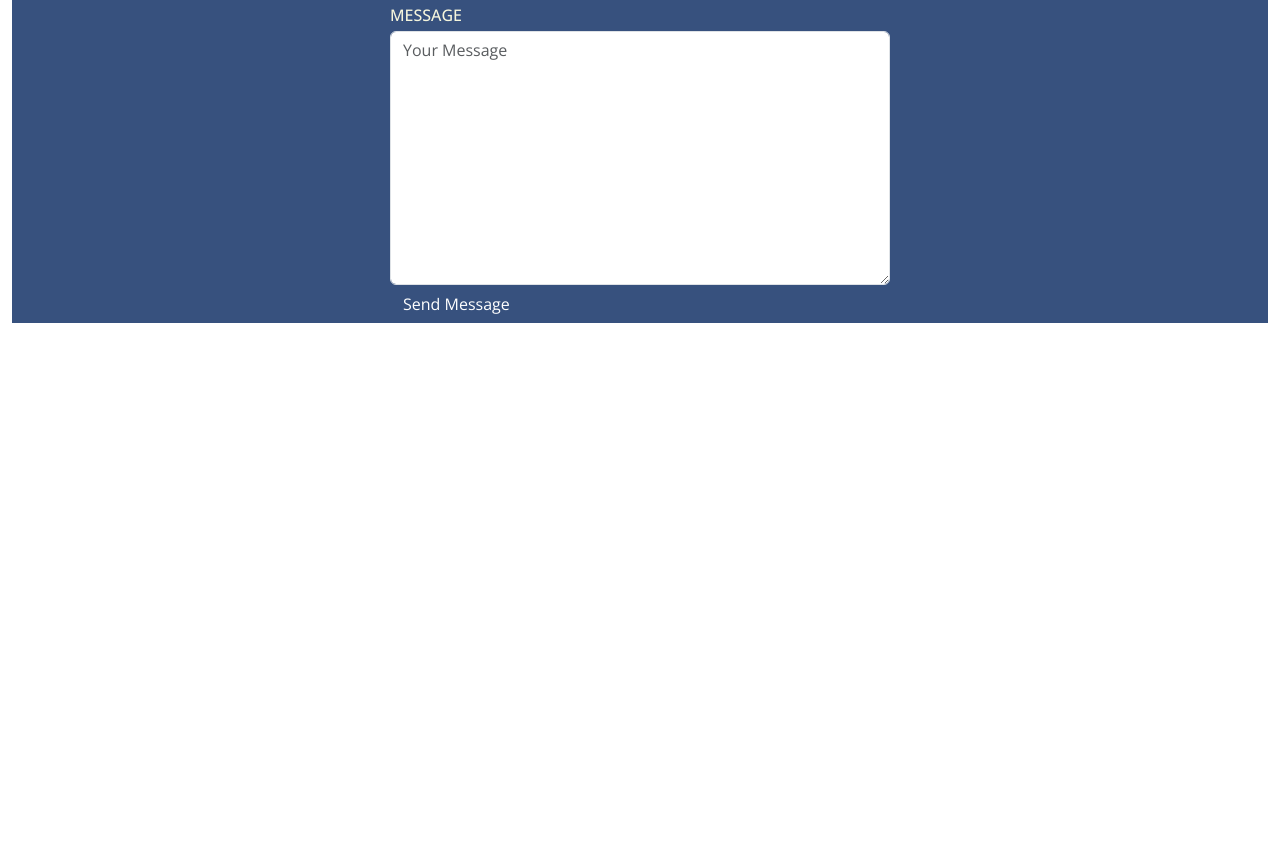
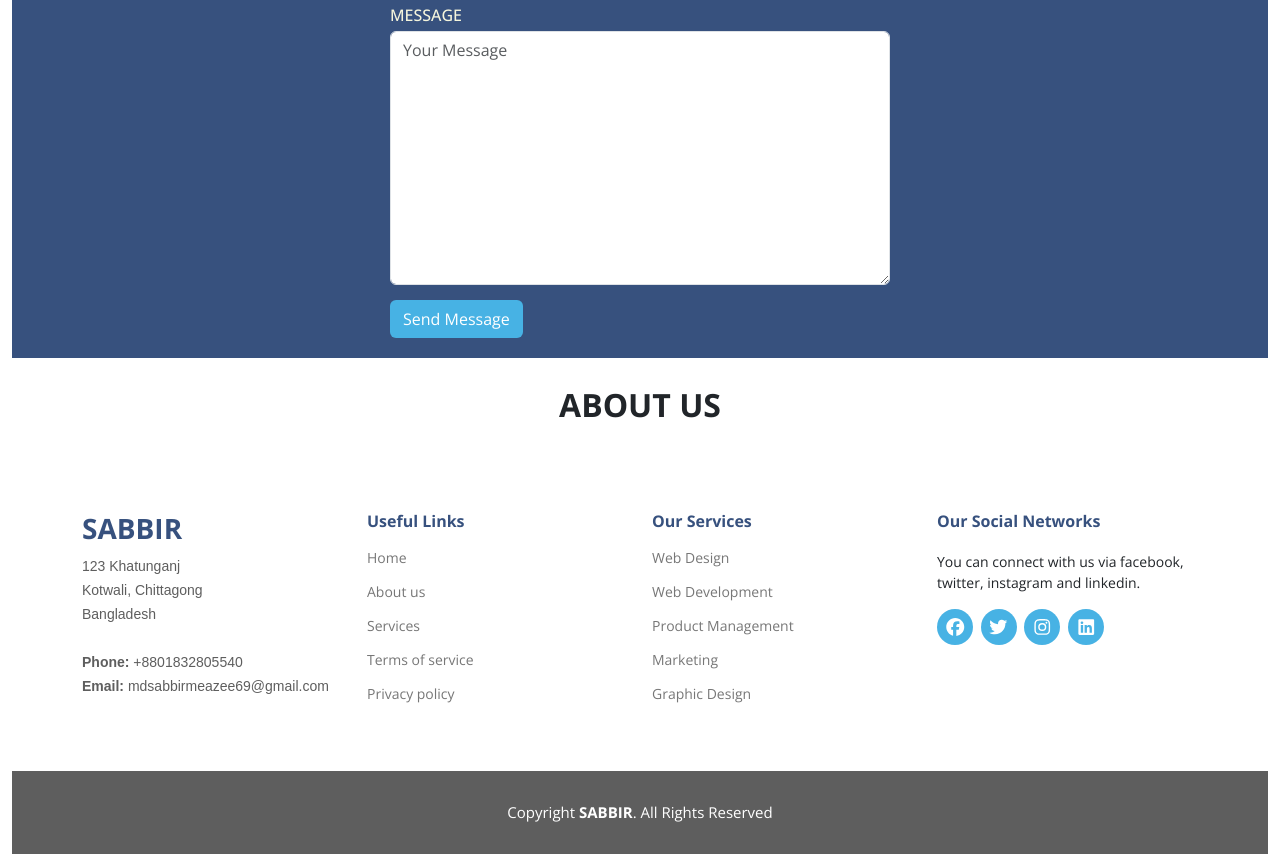
Before and after one commit to SabbirMeazee/Portfolio_IIUC, a plain HTML site: page index.html in a window 1280 px wide. Shown: the part 1797-2651 px from the top of the page. Before the commit the page ends 2120 px from the top, so only its background shows below. Drawn offline with nearby package versions, Linux system fonts and the light colour scheme.

Commit message:
footer added

```diff
--- a/index.html
+++ b/index.html
@@ -34,38 +34,35 @@
                             <a class="nav-link active" aria-current="page" href="#">Home</a>
                         </li>
                         <li class="nav-item">
-                            <a class="nav-link" href="#">Portfolio</a>
+                            <a class="nav-link" href="#banner">Portfolio</a>
                         </li>
                         <li class="nav-item">
-                            <a class="nav-link" href="#">My Team</a>
+                            <a class="nav-link" href="#team">My Team</a>
                         </li>
                         <li class="nav-item">
-                            <a class="nav-link" href="#">Services</a>
+                            <a class="nav-link" href="#footer">About Us</a>
                         </li>
                         <li class="nav-item">
-                            <a class="nav-link" href="#">About Us</a>
+                            <a class="nav-link" href="#contact">Contact Me</a>
                         </li>
                     </ul>
                 </div>
             </div>
         </nav>
     </header>
-    <!-- ======= Hero Section ======= -->
+    <!-- ============ Banner Part========== -->
     <section id="banner" class="d-flex align-items-center">
 
         <div class="container">
             <div class="row">
                 <div class="col-lg-6 d-flex flex-column justify-content-center pt-4 pt-lg-0 order-2 order-lg-1"
                     data-aos="fade-up" data-aos-delay="200">
-                    <h1>Hi! I am Sabbir Meazee</h1>
-                    <h2>We are team of talented designers making websites with Bootstrap</h2>
+                    <h1>Hi! I am<span class="name"> Sabbir Meazee</span> </h1>
+                    <h1>A Front-end Developer </h1>
+                    <h2>I am a Web Designer, making websites with HTML,CSS and Bootstrap</h2>
                     <div class="d-flex justify-content-center justify-content-lg-start">
                         <div class="btn">
-                            <a href="" class="btn-get-started scrollto">Get Started</a>
-                        </div>
-                        <div class="btn">
-                            <a href="https://www.youtube.com/watch?v=jDDaplaOz7Q" class="glightbox btn-watch-video"><i
-                                    class="bi bi-play-circle"></i><span>Watch Video</span></a>
+                            <a href="" class="btn-get-started scrollto">Hire Me</a>
                         </div>
                     </div>
                 </div>
@@ -76,7 +73,7 @@
         </div>
 
     </section>
-    <!-- ======= Clients Section ======= -->
+    <!-- ========== Clients part========= ======= -->
     <section id="clients" class="clients section-bg">
         <div class="container">
 
@@ -110,7 +107,8 @@
 
         </div>
     </section>
-    <!-- End Cliens Section -->
+
+   <!-- ===========Team part========== -->
 
     <section id="team" class="team section-bg">
         <div class="container">
@@ -234,6 +232,68 @@
 
         </div>
     </section>
+    <footer id="footer">
+        <div class="section-title">
+            <h2 class="pt-2">About Us</h2>
+        </div>
+        <div class="footer-top">
+            <div class="container">
+                <div class="row">
+
+                    <div class="col-lg-3 col-md-6 footer-contact">
+                        <h3>SABBIR</h3>
+                        <p>
+                            123 Khatunganj<br>
+                          Kotwali, Chittagong<br>
+                           Bangladesh <br><br>
+                            <strong>Phone:</strong> +8801832805540<br>
+                            <strong>Email:</strong> mdsabbirmeazee69@gmail.com<br>
+                        </p>
+                    </div>
+
+                    <div class="col-lg-3 col-md-6 footer-links">
+                        <h4>Useful Links</h4>
+                        <ul>
+                            <li> <a href="#">Home</a></li>
+                            <li> <a href="#">About us</a></li>
+                            <li><a href="#">Services</a></li>
+                            <li> <a href="#">Terms of service</a></li>
+                            <li> <a href="#">Privacy policy</a></li>
+                        </ul>
+                    </div>
+
+                    <div class="col-lg-3 col-md-6 footer-links">
+                        <h4>Our Services</h4>
+                        <ul>
+                            <li><a href="#">Web Design</a></li>
+                            <li> <a href="#">Web Development</a></li>
+                            <li><a href="#">Product Management</a></li>
+                            <li> <a href="#">Marketing</a></li>
+                            <li><a href="#">Graphic Design</a></li>
+                        </ul>
+                    </div>
+
+                    <div class="col-lg-3 col-md-6 footer-links">
+                        <h4>Our Social Networks</h4>
+                        <p>You can connect with us via facebook, twitter, instagram and linkedin.</p>
+                        <div class="social-links mt-3">
+
+                            <a href="#" class="twitter"><i class="fa-brands fa-facebook"></i></i></a>
+                            <a href="#" class="facebook"><i class="fa-brands fa-twitter"></i></a>
+                            <a href="#" class="instagram"><i class="fa-brands fa-instagram"></i></a>
+                            <a href="#" class="google-plus"><i class="fa-brands fa-linkedin"></i></a>
+
+                        </div>
+                    </div>
+
+                </div>
+            </div>
+        </div>
+        <div class="footer-bottom">
+            <div class="copyright">
+                 Copyright <strong><span>SABBIR</span></strong>. All Rights Reserved
+            </div>
+    </footer>
 
     <script src="./all.min.js"></script>
     <script src="https://cdn.jsdelivr.net/npm/bootstrap@5.3.1/dist/js/bootstrap.bundle.min.js"
--- a/style.css
+++ b/style.css
@@ -90,7 +90,13 @@ a:hover {
     font-size: 20px;
     margin: 0 15px;
 }
-
+.name{
+    color: orangered;
+}
+#banner .btn{
+    background-color: #47b2e4;
+    margin-left: 15px;
+}
 #banner .btn:hover {
     color: #37517e;
     font-size: 20px;
@@ -236,6 +242,12 @@ a:hover {
     display: flex;
     justify-content: center;
 }
+.contact .btn{
+    background-color: #47b2e4;
+    margin-top: 15px;
+    margin-bottom: 20px;
+
+}
 .contact .btn a{
     text-decoration: none;
     margin-top: 20px;
@@ -248,3 +260,118 @@ a:hover {
     transition: .3s;
 
 }
+
+/* =========footer============ */
+#footer {
+    font-size: 14px;
+    /* +++++++ */
+}
+#footer .footer-top {
+    padding: 60px 0 30px 0;
+    background: #fff;
+}
+
+#footer .footer-top .footer-contact {
+    margin-bottom: 30px;
+}
+
+#footer .footer-top .footer-contact h3 {
+    font-size: 28px;
+    margin: 0 0 10px 0;
+    padding: 2px 0 2px 0;
+    line-height: 1;
+    text-transform: uppercase;
+    font-weight: 600;
+    color: #37517e;
+}
+
+#footer .footer-top .footer-contact p {
+    font-size: 14px;
+    line-height: 24px;
+    margin-bottom: 0;
+    font-family: "Jost", sans-serif;
+    color: #5e5e5e;
+}
+
+#footer .footer-top h4 {
+    font-size: 16px;
+    font-weight: bold;
+    color: #37517e;
+    position: relative;
+    padding-bottom: 12px;
+}
+
+#footer .footer-top .footer-links {
+    margin-bottom: 30px;
+}
+
+#footer .footer-top .footer-links ul {
+    list-style: none;
+    padding: 0;
+    margin: 0;
+}
+
+#footer .footer-top .footer-links ul i {
+    padding-right: 2px;
+    color: #47b2e4;
+    font-size: 18px;
+    line-height: 1;
+}
+
+#footer .footer-top .footer-links ul li {
+    padding: 10px 0;
+    display: flex;
+    align-items: center;
+}
+
+#footer .footer-top .footer-links ul li:first-child {
+    padding-top: 0;
+}
+
+#footer .footer-top .footer-links ul a {
+    color: #777777;
+    transition: 0.3s;
+    display: inline-block;
+    line-height: 1;
+}
+
+#footer .footer-top .footer-links ul a:hover {
+    text-decoration: none;
+    color: #47b2e4;
+}
+
+#footer .footer-top .social-links a {
+    font-size: 18px;
+    display: inline-block;
+    background: #47b2e4;
+    color: #fff;
+    line-height: 1;
+    padding: 8px 0;
+    margin-right: 4px;
+    border-radius: 50%;
+    text-align: center;
+    width: 36px;
+    height: 36px;
+    transition: 0.3s;
+}
+
+#footer .footer-top .social-links a:hover {
+    background: #3a82a1;
+    color: #fff;
+    text-decoration: none;
+}
+
+#footer .footer-bottom {
+    padding-top: 30px;
+    padding-bottom: 30px;
+    background-color: #5e5e5e;
+    width: 100%;
+
+}
+
+.copyright{
+    text-align: center;
+    color: #ffffff;
+    font-size: 15px;
+
+}
```
